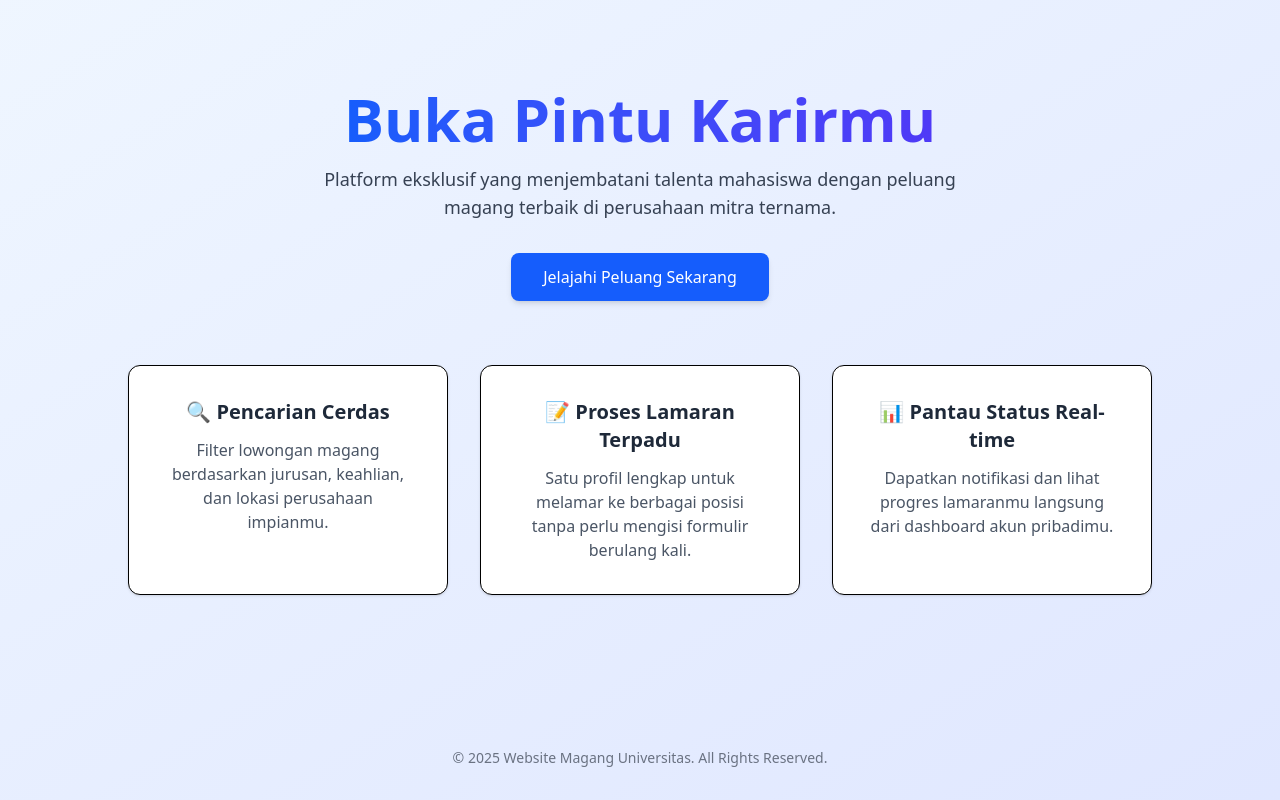
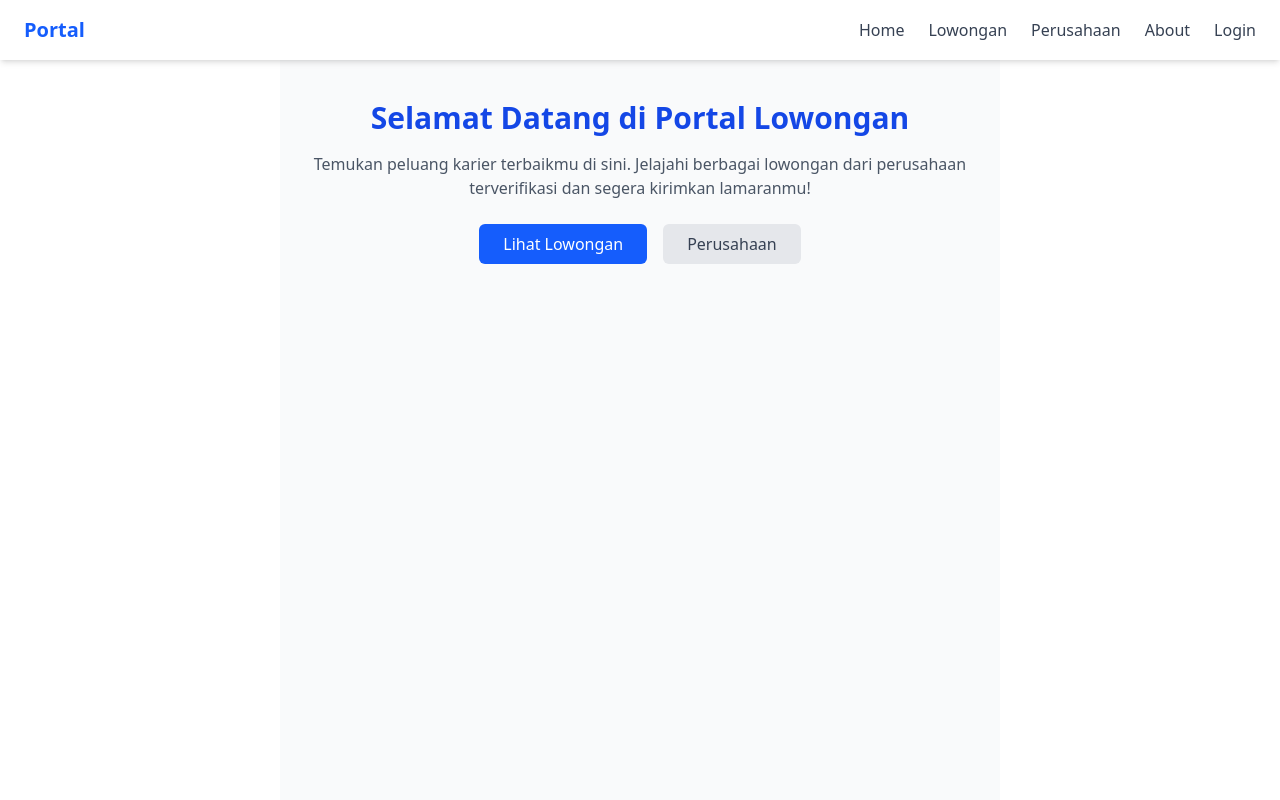
Before and after one commit to mrfdito/mrf-kemdikbud, a React (Vite) app: page / in a window 1280 px wide. Built offline with nearby package versions, Linux system fonts and the light colour scheme; no server answers.

Commit message:
portal progres 1

```diff
--- a/src/App.jsx
+++ b/src/App.jsx
@@ -5,7 +5,10 @@ import Login from "./pages/auth/Login";
 import Register from "./pages/auth/Register";
 
 // Portal
-import Portal from "./pages/Portal";
+import Portal from "./pages/portal/Portal";
+import LowonganListPortal from "./pages/portal/LowonganList";
+// import PerusahaanListPortal from "./pages/portal/PerusahaanList";
+// import AboutPortal from "./pages/portal/About";
 
 // Admin Pages
 import AdminDashboard from "./pages/admin/Dashboard";
@@ -35,6 +38,9 @@ function App() {
       <Route path="/" element={<Portal />} />
       <Route path="/login" element={<Login />} />
       <Route path="/auth/register" element={<Register />} />
+      <Route path="/lowongan" element={<LowonganListPortal />} />
+      {/* <Route path="/perusahaan" element={<PerusahaanListPortal />} /> */}
+      {/* <Route path="/about" element={<AboutPortal />} /> */}
 
       {/* Admin */}
       <Route path="/admin/dashboard" element={<AdminDashboard />} />
--- /dev/null
+++ b/src/components/layouts/PortalLayout.jsx
@@ -0,0 +1,65 @@
+// src/components/layouts/PortalLayout.jsx
+import React from "react";
+import { Link } from "react-router-dom";
+
+const PortalLayout = ({ children }) => {
+  const session = localStorage.getItem("userSession");
+  const user = session ? JSON.parse(session) : null;
+
+  // Tentukan link tujuan dashboard berdasarkan role
+  const dashboardLink =
+    user?.role === "admin"
+      ? "/admin/dashboard"
+      : user?.role === "perusahaan"
+      ? "/perusahaan/dashboard"
+      : user?.role === "mahasiswa"
+      ? "/mahasiswa/dashboard"
+      : "/";
+
+  return (
+    <div className="min-h-screen flex flex-col">
+      {/* Navbar */}
+      <header className="bg-white shadow-md sticky top-0 z-50">
+        <div className="max-w-7xl mx-auto px-6 py-4 flex justify-between items-center">
+          <h1 className="text-xl font-bold text-blue-600">Portal</h1>
+          <nav className="space-x-6 text-sm md:text-base">
+            <Link to="/" className="text-gray-700 hover:text-blue-500">
+              Home
+            </Link>
+            <Link to="/lowongan" className="text-gray-700 hover:text-blue-500">
+              Lowongan
+            </Link>
+            <Link
+              to="/perusahaan"
+              className="text-gray-700 hover:text-blue-500"
+            >
+              Perusahaan
+            </Link>
+            <Link to="/about" className="text-gray-700 hover:text-blue-500">
+              About
+            </Link>
+            {user ? (
+              <Link
+                to={dashboardLink}
+                className="text-blue-600 font-semibold hover:underline"
+              >
+                Dashboard
+              </Link>
+            ) : (
+              <Link to="/login" className="text-gray-700 hover:text-blue-500">
+                Login
+              </Link>
+            )}
+          </nav>
+        </div>
+      </header>
+
+      {/* Main Content */}
+      <main className="flex-1 bg-gray-50 px-6 py-10 max-w-7xl mx-auto">
+        {children}
+      </main>
+    </div>
+  );
+};
+
+export default PortalLayout;
--- /dev/null
+++ b/src/components/portal/LowonganCard.jsx
@@ -0,0 +1,29 @@
+// src/components/portal/LowonganCard.jsx
+import React from "react";
+import { Link } from "react-router-dom";
+
+const LowonganCard = ({ lowongan }) => {
+  return (
+    <div className="border rounded-lg p-4 bg-white hover:shadow-md">
+      <h2 className="text-lg font-bold text-blue-700">{lowongan.judul}</h2>
+      <p className="text-sm text-gray-600 mb-1">
+        {lowongan.perusahaan?.nama} • {lowongan.kategori?.nama}
+      </p>
+      <p className="text-gray-700">Lokasi: {lowongan.lokasi}</p>
+      <p className="text-sm text-gray-500">
+        Deadline: {lowongan.deadline || "Tidak ditentukan"}
+      </p>
+
+      <div className="mt-4 text-right">
+        <Link
+          to={`/mahasiswa/lowongan/${lowongan.id}`}
+          className="inline-block bg-blue-600 text-white px-4 py-1.5 rounded hover:bg-blue-700 transition"
+        >
+          Lamar
+        </Link>
+      </div>
+    </div>
+  );
+};
+
+export default LowonganCard;
--- a/src/pages/Portal.jsx
+++ /dev/null
@@ -1,66 +0,0 @@
-import { useNavigate } from "react-router-dom";
-
-export default function Portal() {
-  const navigate = useNavigate();
-
-  return (
-    <div className="min-h-screen bg-gradient-to-br from-blue-50 to-indigo-100 flex flex-col items-center justify-center p-4 text-center">
-      <main className="flex flex-col items-center justify-center flex-grow">
-        {/* Hero Section */}
-        <h1 className="text-4xl md:text-6xl font-extrabold mb-4 bg-clip-text text-transparent bg-gradient-to-r from-blue-600 to-indigo-600">
-          Buka Pintu Karirmu
-        </h1>
-        <p className="text-lg text-gray-700 mb-8 max-w-2xl">
-          Platform eksklusif yang menjembatani talenta mahasiswa dengan peluang
-          magang terbaik di perusahaan mitra ternama.
-        </p>
-
-        <button
-          onClick={() => navigate("/login")}
-          className="bg-blue-600 text-white px-8 py-3 rounded-lg shadow-md hover:bg-blue-700 hover:shadow-lg focus:outline-none focus:ring-2 focus:ring-blue-500 focus:ring-opacity-50 transition-all duration-300"
-        >
-          Jelajahi Peluang Sekarang
-        </button>
-
-        {/* Features Section */}
-        <div className="mt-16 grid grid-cols-1 md:grid-cols-3 gap-8 max-w-5xl w-full">
-          <div className="bg-white p-8 border rounded-xl shadow-sm hover:shadow-xl hover:-translate-y-2 transition-all duration-300">
-            <h3 className="text-xl font-semibold mb-3 text-gray-800">
-              🔍 Pencarian Cerdas
-            </h3>
-            <p className="text-gray-600">
-              Filter lowongan magang berdasarkan jurusan, keahlian, dan lokasi
-              perusahaan impianmu.
-            </p>
-          </div>
-          <div className="bg-white p-8 border rounded-xl shadow-sm hover:shadow-xl hover:-translate-y-2 transition-all duration-300">
-            <h3 className="text-xl font-semibold mb-3 text-gray-800">
-              📝 Proses Lamaran Terpadu
-            </h3>
-            <p className="text-gray-600">
-              Satu profil lengkap untuk melamar ke berbagai posisi tanpa perlu
-              mengisi formulir berulang kali.
-            </p>
-          </div>
-          <div className="bg-white p-8 border rounded-xl shadow-sm hover:shadow-xl hover:-translate-y-2 transition-all duration-300">
-            <h3 className="text-xl font-semibold mb-3 text-gray-800">
-              📊 Pantau Status Real-time
-            </h3>
-            <p className="text-gray-600">
-              Dapatkan notifikasi dan lihat progres lamaranmu langsung dari
-              dashboard akun pribadimu.
-            </p>
-          </div>
-        </div>
-      </main>
-
-      {/* Footer */}
-      <footer className="w-full mt-16 py-4">
-        <p className="text-sm text-gray-500">
-          © {new Date().getFullYear()} Website Magang Universitas. All Rights
-          Reserved.
-        </p>
-      </footer>
-    </div>
-  );
-}
--- /dev/null
+++ b/src/pages/portal/LowonganList.jsx
@@ -0,0 +1,62 @@
+// src/pages/portal/LowonganList.jsx
+import React, { useEffect, useState } from "react";
+import { supabase } from "../../services/supabase";
+import PortalLayout from "../../components/layouts/PortalLayout";
+import LowonganCard from "../../components/portal/LowonganCard";
+
+const LowonganList = () => {
+  const [lowongan, setLowongan] = useState([]);
+  const [loading, setLoading] = useState(true);
+
+  useEffect(() => {
+    const fetchLowongan = async () => {
+      const { data, error } = await supabase
+        .from("lowongan")
+        .select(
+          `
+          id,
+          judul,
+          lokasi,
+          deadline,
+          perusahaan:users (id, nama, status),
+          kategori:kategori (nama)
+        `
+        )
+        .eq("status", "aktif");
+
+      if (error) {
+        console.error("Gagal ambil data:", error.message);
+        return;
+      }
+
+      const approved = data.filter(
+        (l) => l.perusahaan && l.perusahaan.status === "approved"
+      );
+
+      setLowongan(approved);
+      setLoading(false);
+    };
+
+    fetchLowongan();
+  }, []);
+
+  return (
+    <PortalLayout>
+      <h1 className="text-2xl font-bold mb-6">Daftar Lowongan Magang</h1>
+
+      {loading ? (
+        <p>Memuat lowongan...</p>
+      ) : lowongan.length === 0 ? (
+        <p>Belum ada lowongan yang tersedia.</p>
+      ) : (
+        <div className="grid md:grid-cols-2 lg:grid-cols-3 gap-6">
+          {lowongan.map((item) => (
+            <LowonganCard key={item.id} lowongan={item} />
+          ))}
+        </div>
+      )}
+    </PortalLayout>
+  );
+};
+
+export default LowonganList;
--- /dev/null
+++ b/src/pages/portal/Portal.jsx
@@ -0,0 +1,35 @@
+// src/pages/portal/Portal.jsx
+import React from "react";
+import PortalLayout from "../../components/layouts/PortalLayout";
+
+const Portal = () => {
+  return (
+    <PortalLayout>
+      <section className="text-center">
+        <h2 className="text-3xl font-bold text-blue-700 mb-4">
+          Selamat Datang di Portal Lowongan
+        </h2>
+        <p className="text-gray-600 mb-6 max-w-2xl mx-auto">
+          Temukan peluang karier terbaikmu di sini. Jelajahi berbagai lowongan
+          dari perusahaan terverifikasi dan segera kirimkan lamaranmu!
+        </p>
+        <div className="flex justify-center gap-4">
+          <a
+            href="/lowongan"
+            className="bg-blue-600 text-white px-6 py-2 rounded-md hover:bg-blue-700 transition"
+          >
+            Lihat Lowongan
+          </a>
+          <a
+            href="/perusahaan"
+            className="bg-gray-200 text-gray-700 px-6 py-2 rounded-md hover:bg-gray-300 transition"
+          >
+            Perusahaan
+          </a>
+        </div>
+      </section>
+    </PortalLayout>
+  );
+};
+
+export default Portal;
```
